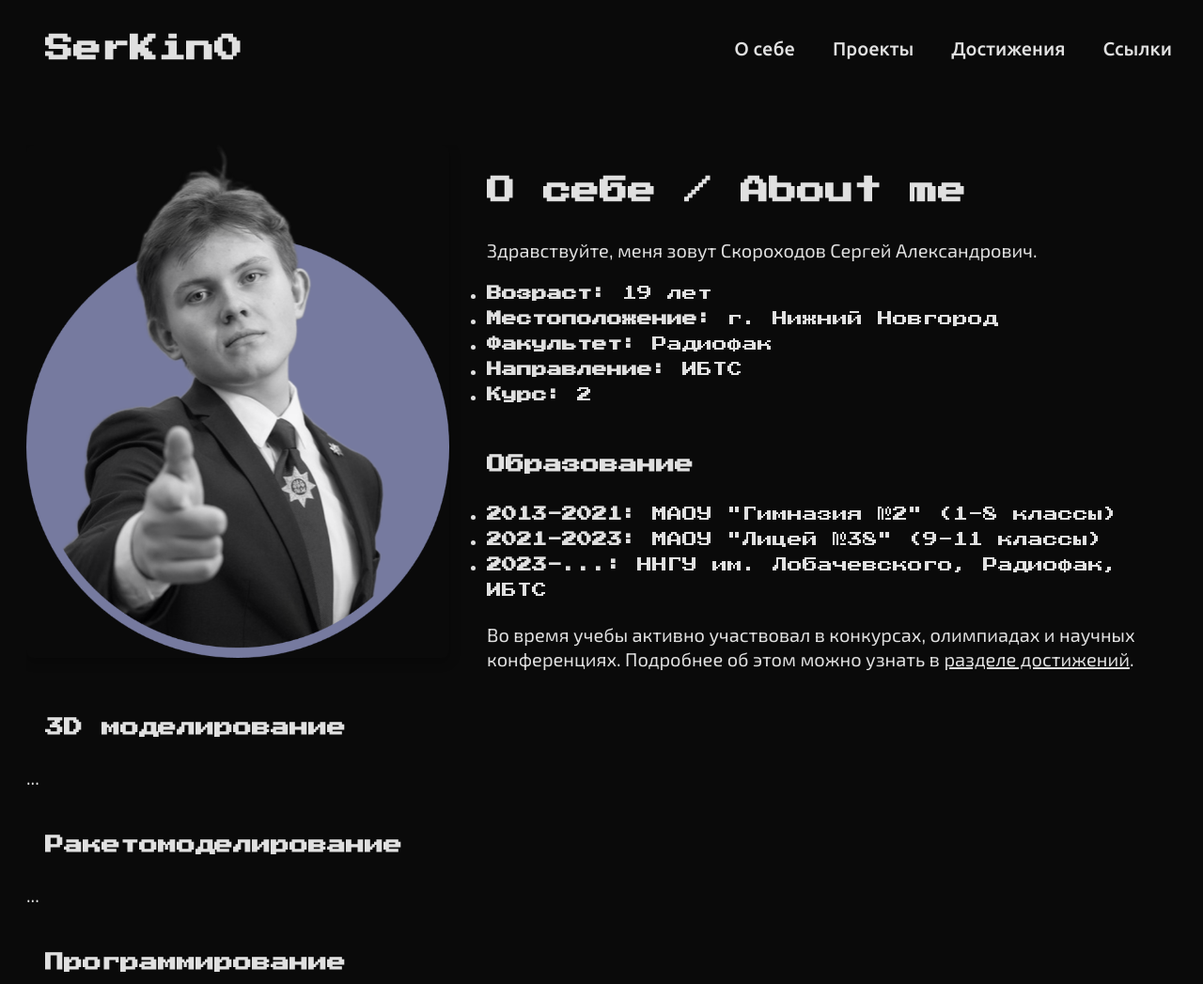
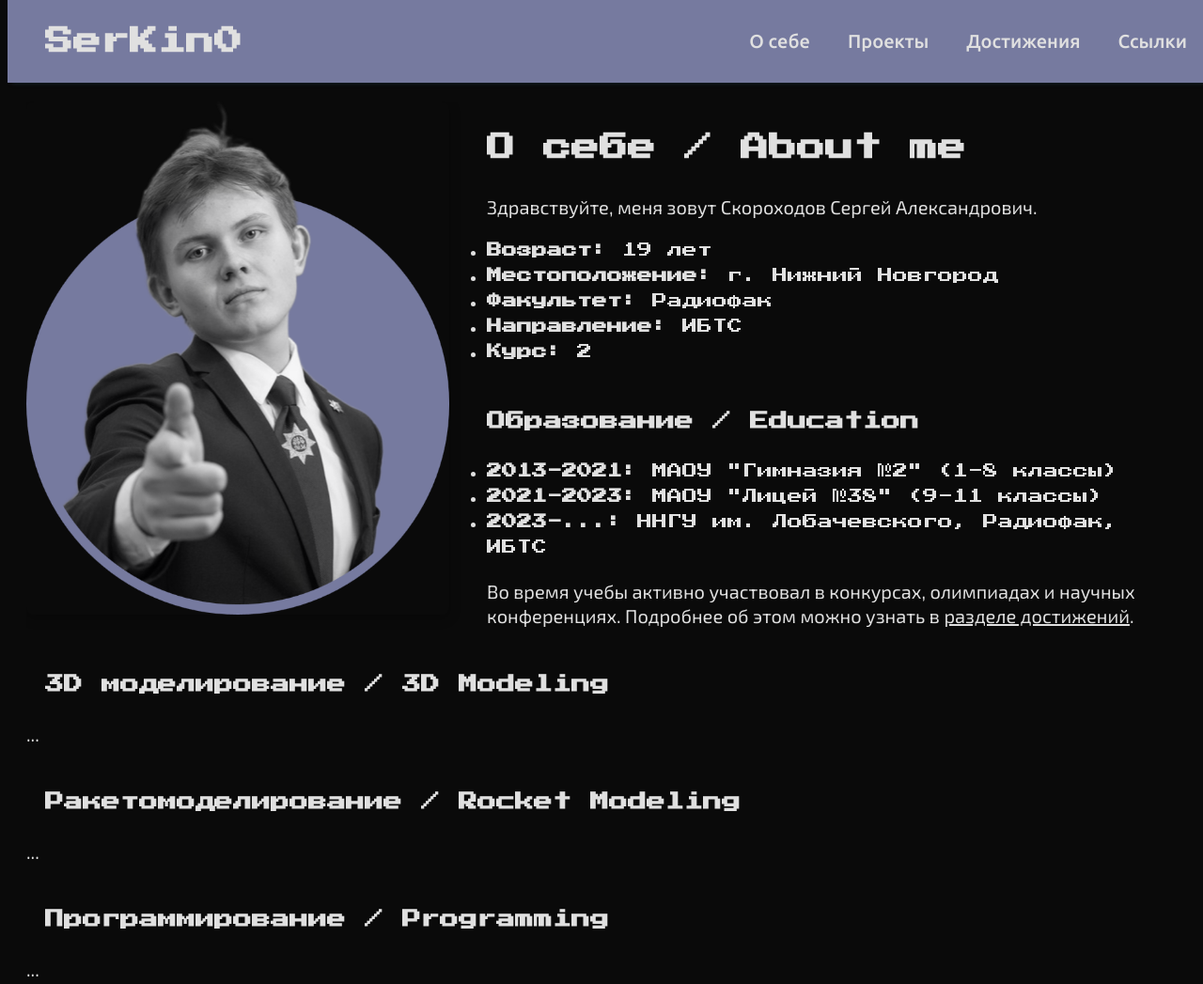
Before and after one commit to SerKin0/MySite_SerKin0, a plain HTML site: page index.html in a window 1280 px wide. Shown: the top 1047 px of the page at 94% size. Drawn offline with Linux system fonts and the light colour scheme.

Commit message:
Изменения header

```diff
--- a/index.html
+++ b/index.html
@@ -36,8 +36,6 @@
     </header>
     <main class="main">
         <content class="content">
-
-
             <section id="about_me">
                 <div class="about-me-container">
                     <div class="about-me-image">
@@ -53,18 +51,18 @@
                             <li class="li-about-me__1"><strong>Направление:</strong> ИБТС</li>
                             <li class="li-about-me__1"><strong>Курс:</strong> 2</li>
                         </ul>
-                        <h4>Образование</h4>
+                        <h4>Образование / Education</h4>
                         <ul>
                             <li class="li-about-me__1"><strong>2013-2021:</strong> МАОУ "Гимназия №2" (1-8 классы)</li>
                             <li class="li-about-me__1"><strong>2021-2023:</strong> МАОУ "Лицей №38" (9-11 классы)</li>
                             <li class="li-about-me__1"><strong>2023-...:</strong> ННГУ им. Лобачевского, Радиофак, ИБТС</li>
                         </ul>
                         <p>Во время учебы активно участвовал в конкурсах, олимпиадах и научных конференциях. Подробнее об этом можно узнать в <a href="#achievement" class="text-link">разделе достижений</a>.</p>
-                        <h4>3D моделирование</h4>
+                        <h4>3D моделирование / 3D Modeling</h4>
                         <p>...</p>
-                        <h4>Ракетомоделирование</h4>
+                        <h4>Ракетомоделирование / Rocket Modeling</h4>
                         <p>...</p>
-                        <h4>Программирование</h4>
+                        <h4>Программирование / Programming</h4>
                         <p>...</p>
                     </div>
 
@@ -76,6 +74,7 @@
             </section>
 
             <section id="achievement"> <h3>Достижения / Achievement</h3>
+                <h4>Грамоты / Diploma</h4>
                 <div class="grid-init grid">
                     <div class="box-init box-achievement">
                         <img src="images/diploms/XVII Региональная естественнонаучная конференция Школа Юного Исследователя (II степень).png" alt="" class="img-grid__diplom">
@@ -217,12 +216,8 @@
     <footer class="footer">
         <div class="footer-container">
             <div class="footer-content">
-                <p class="footer-text">© 2023 Скороходов Сергей. Все права защищены.</p>
+                <p class="footer-text">© 2025 Скороходов Сергей. Все права защищены.</p>
                 <p class="footer-university">Неофициальная студия разработки "Невыспавшейся студент"</p>
-                <p class="footer-contacts">
-                    Контакты:
-                    <a href="sergey.skor007@gmail.com" class="footer-link">sergey.skor007@gmail.com</a>
-                </p>
             </div>
         </div>
     </footer>
--- a/static/component_style.css
+++ b/static/component_style.css
@@ -18,6 +18,14 @@
 
 .header {
     width: 100%;
+    top: 0;
+    width: 100%; /* Шапка займёт всю ширину окна браузера */
+    z-index: 1000; /* Высокое значение, чтобы шапка была всегда на первом плане */
+    position: fixed;
+    background-color: var(--second-color);
+    -webkit-box-shadow: 0px 5px 5px -5px rgba(34, 60, 80, 0.6);
+-moz-box-shadow: 0px 5px 5px -5px rgba(34, 60, 80, 0.6);
+box-shadow: 0px 5px 5px -5px rgba(34, 60, 80, 0.6);
 }
 
 .header-container {
@@ -68,6 +76,7 @@
     max-width: var(--body-width); /* Уже чем header */
     margin: var(--spacing-lg) auto; /* Центрируем */
     padding: 0 var(--spacing-md);
+    padding-top: 50px;
 }
 
 .content {
@@ -78,7 +87,7 @@
 }
 
 .footer {
-    background-color: var(--secondary-dark);
+    background-color: var(--second-color);
     padding: var(--spacing-md);
     margin-top: var(--spacing-xl);
     border-top: 1px solid black;
```
Also changed, not shown: 2 other files.
